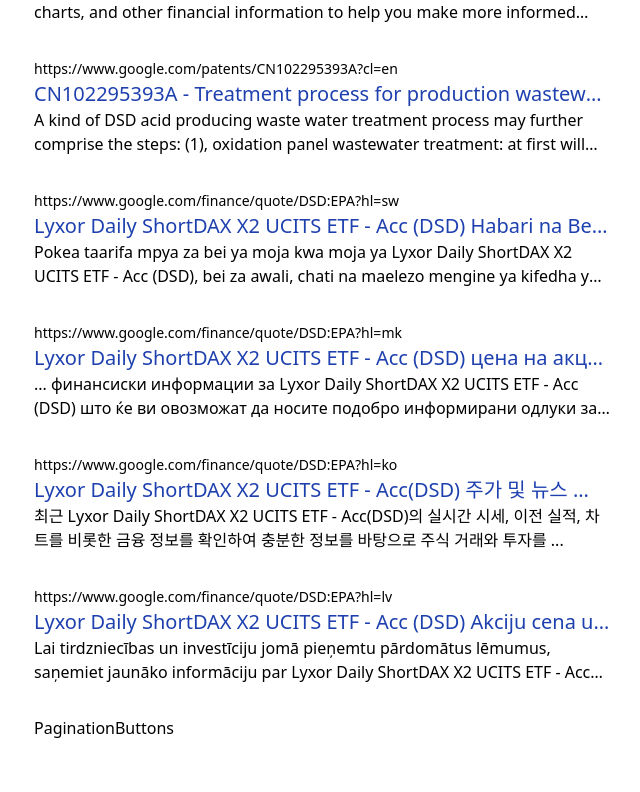
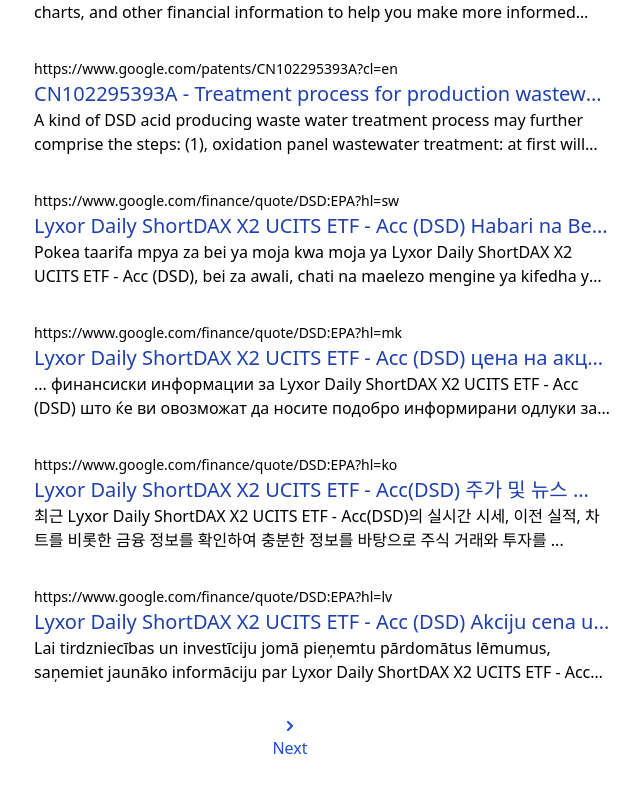
Before and after one commit to packaging03/Google_Search, a Next.js app: page /Search in a window 1280 px wide. Shown: the part 803-1595 px from the top of the page, without its empty margins (174-814 px from the left). Before the commit the page ends 1543 px from the top, so only its background shows below. Built offline with nearby package versions, Linux system fonts and the light colour scheme.

Commit message:
Modified pagination component

```diff
--- a/components/PaginationButtons.js
+++ b/components/PaginationButtons.js
@@ -1,9 +1,33 @@
-import React from 'react'
+import { useRouter } from "next/router";
+import React from "react";
+import Link from "next/link";
+import { ChevronLeftIcon, ChevronRightIcon } from "@heroicons/react/solid";
 
 const PaginationButtons = () => {
+  const router = useRouter();
+  const startIndex = Number(router.query.start) || 0;
+
   return (
-    <div>PaginationButtons</div>
-  )
-}
+    <div className="flex max-w-lg justify-between text-blue-700 mb-10">
+      {startIndex >= 10 && (
+        <Link
+          href={`/Search?term=${router.query.term}&start=${startIndex - 10}`}
+        >
+          <div className="flex flex-grow flex-col items-center cursor-pointer hover:underline">
+            <ChevronLeftIcon className="h-5" />
+            <p>Previous</p>
+          </div>
+        </Link>
+      )}
 
-export default PaginationButtons
+      <Link href={`/Search?term=${router.query.term}&start=${startIndex + 10}`}>
+        <div className="flex flex-grow flex-col items-center cursor-pointer hover:underline">
+          <ChevronRightIcon className="h-5" />
+          <p>Next</p>
+        </div>
+      </Link>
+    </div>
+  );
+};
+
+export default PaginationButtons;
```
